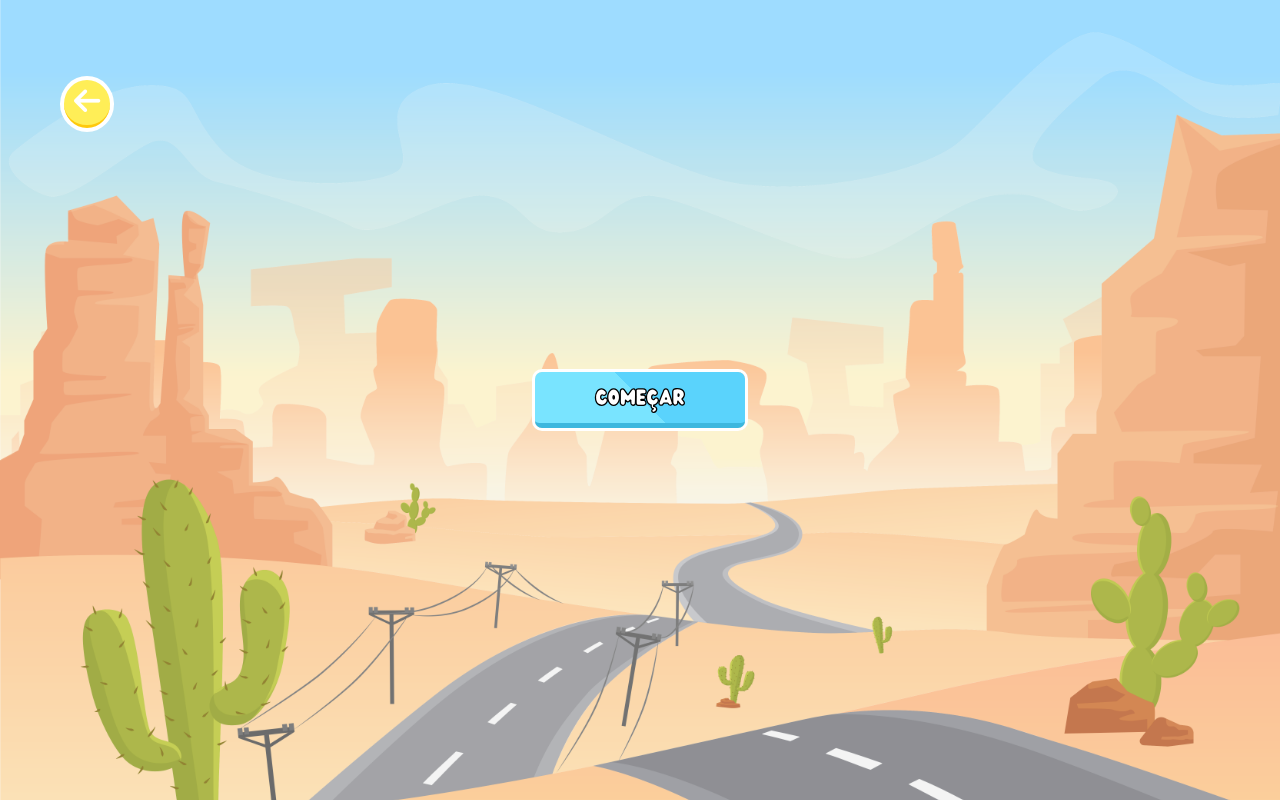
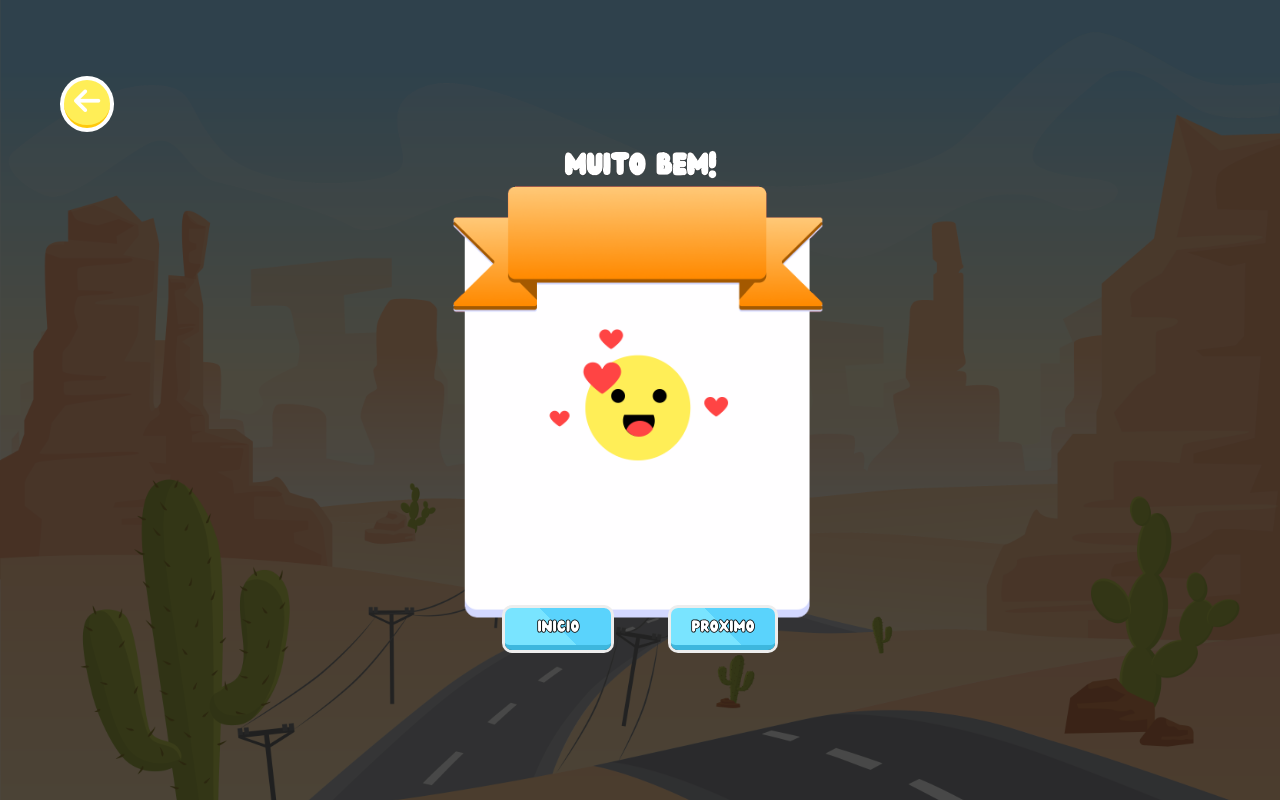
Before and after one commit to larissasoarre/Chantal-Game, a plain HTML site: page matematica.html in a window 1280 px wide. Drawn offline with Linux system fonts and the light colour scheme; a web font is replaced by a local one.

Commit message:
Versao Final

```diff
--- a/css/matematica.css
+++ b/css/matematica.css
@@ -120,7 +120,7 @@ a {
 
 /* POP UP PROXIMO NIVEL */
 #pop-up {
-    position: relative;
+    position: absolute;
     width: 100%;
     height: 100vh;
     /* background-color: #000; */
@@ -152,7 +152,7 @@ a {
     -webkit-text-stroke: .3px #000;
 }
 
-#pop-up img {
+.pop-up img {
     position: relative;
     width: 80%;
     max-width: 400px;
--- a/css/memoria.css
+++ b/css/memoria.css
@@ -1,4 +1,9 @@
 @import url('https://fonts.googleapis.com/css2?family=Modak&display=swap');
+
+@font-face {
+    font-family: 'Wedges';
+    src: url(../fonts/Wedges.ttf);
+}
 
 * {
     padding: 0;
@@ -11,6 +16,11 @@ body {
     background-color: #fff;
     display: flex;
     position: relative;
+    font-family: Wedges;
+}
+
+a {
+    text-decoration: none;
 }
 
 img {
@@ -111,29 +121,83 @@ img {
 /* POP-UP PARA REINICIAR O JOGO */
 .pop-up {
     display: none;
+}
+
+.pop-up.add {
+    display: block;
     position: absolute;
-    flex-direction: column;
-    align-items: center;
-    justify-content: center;
-    left: 40%;
-    top: 20%;
-    width: 300px;
-    height: 300px;
+    width: 100%;
+    height: 100vh;
+}
+
+.back-cover {
     position: absolute;
-    background-color: rgb(150, 136, 136);
-    color: #000;
-    padding: 10px;
-    border-radius: 10px;
+    width: 100%;
+    height: 100vh;
+    background-color: #000;
+    opacity: 70%;
 
 }
 
-.pop-up.display {
+.pop-up-elements {
+    position: relative;
     display: flex;
+    align-items: center;
+    justify-content: center;
+    width: 100%;
+    height: 100vh;
 }
 
-.pop-up h2 {
-    margin-bottom: 30px;
+#pop-up-title {
+    position: absolute;
+    top: 18%;
+    font-size: 27px;
+    color: #fff;
+    -webkit-text-stroke: .3px #000;
 }
+
+#pop-up img {
+    position: relative;
+    width: 80%;
+    max-width: 400px;
+}
+
+.pop-up-buttons {
+    position: absolute;
+    display: flex;
+    bottom: 15%;
+}
+
+.btn {
+    width: fit-content;
+    font-size: 20px;
+    color: #fff;
+    padding: 10px 60px;
+    margin: 30px;
+    border-radius: 7px;
+    border-top: none;
+    border-left: none;
+    border-right: none;
+    border-bottom: #3DB7DE solid 5.5px;
+    box-shadow: 0px 0px 0px 3px #fff;
+    -webkit-text-stroke: #000 1.3px;
+    background: linear-gradient(45deg, #79E4FF 50%, #5ad3fc 50%);
+    cursor: pointer;
+}
+
+.next-btn, .home-btn {
+    /* position: absolute; */
+    font-size: 15px;
+    padding: 7px 20px;
+    -webkit-text-stroke: .8px #000;
+    box-shadow: 0px 0px 0px 3px rgb(237, 237, 237);
+}
+
+.home-btn {
+    padding: 7px 32px;
+}
+
+
 
 
 /* PRELOADER DA PÁGINA */
--- a/js/memoria.js
+++ b/js/memoria.js
@@ -1,6 +1,5 @@
 const cartas = document.querySelectorAll('.memoria-carta');
 const qtdElementos = document.querySelectorAll('.memoria-carta').length; // variavel com quantidade de elementos da section de cartas
-const popUp = document.querySelectorAll('.pop-up');
 
 var contadorCartas = 0; //vai contar quantas cartas foram viradas
 
@@ -44,10 +43,9 @@ function checarPar() {
     // Caso todas as cartas tenham viradas, gerar pop-up
     setTimeout(() => {
         if (contadorCartas == qtdElementos) {
-            alert("Funciona");
-            popUp.classList.add('display'); //nao funciona
+            document.getElementById("pop-up").classList.add("add");
         }
-    }, 500);
+    }, 400);
 }
 
 function desabilitarCarta() {
--- a/matematica.html
+++ b/matematica.html
@@ -29,9 +29,8 @@
 
         <div class="controls">
             <div id="start-btn" class="start-btn btn">Começar</div>
-            <div id="pop-up" class="hide">
+            <div id="pop-up" class="pop-up">
                 <div class="back-cover"></div>
-
                 <div class="pop-up-elements">
                     <img src="img/pop-up.png" alt="">
                     <h2 id="pop-up-title">Muito bem!</h2>
```
Also changed, not shown: memoria.html (+10 -3 lines).
